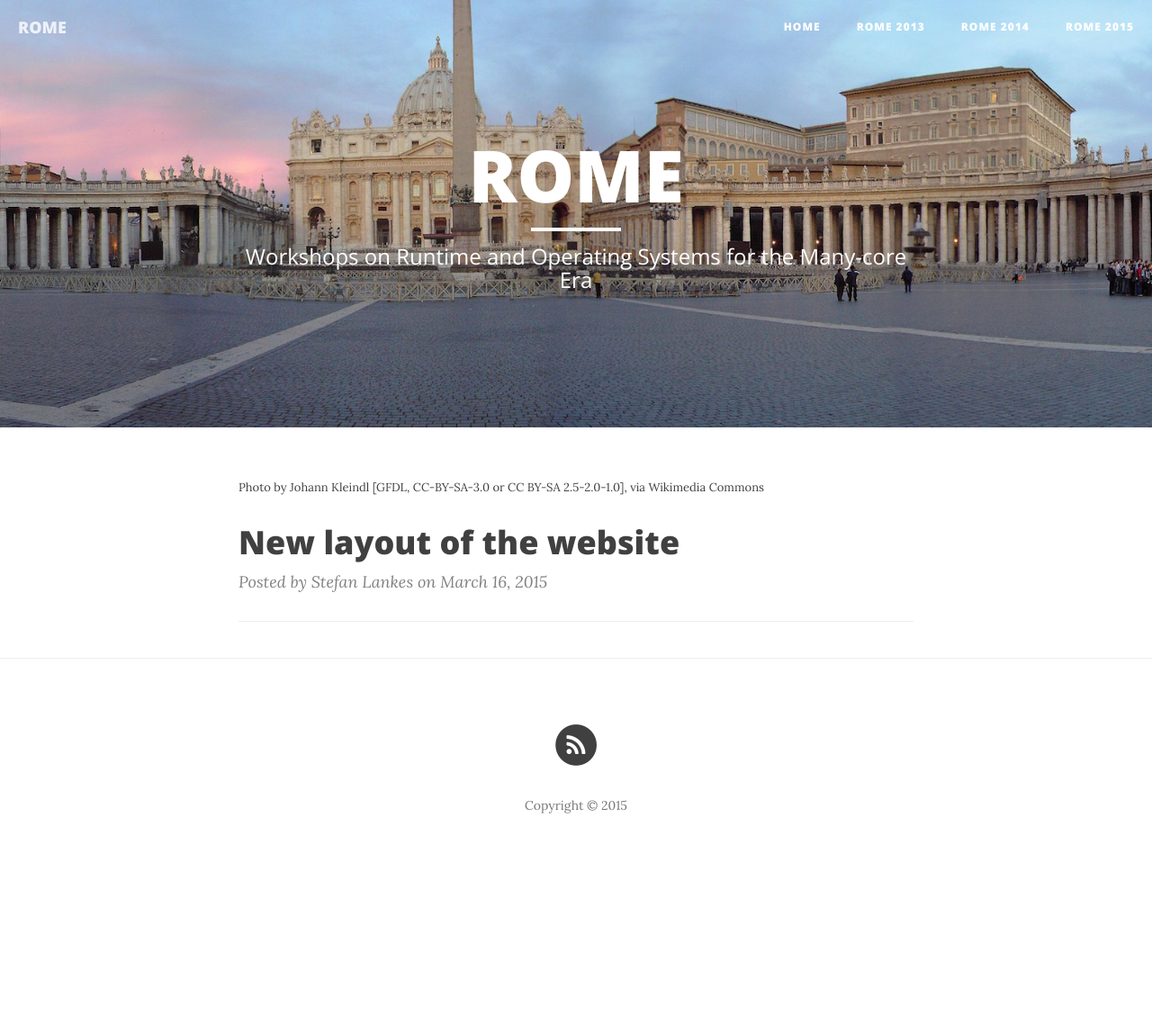
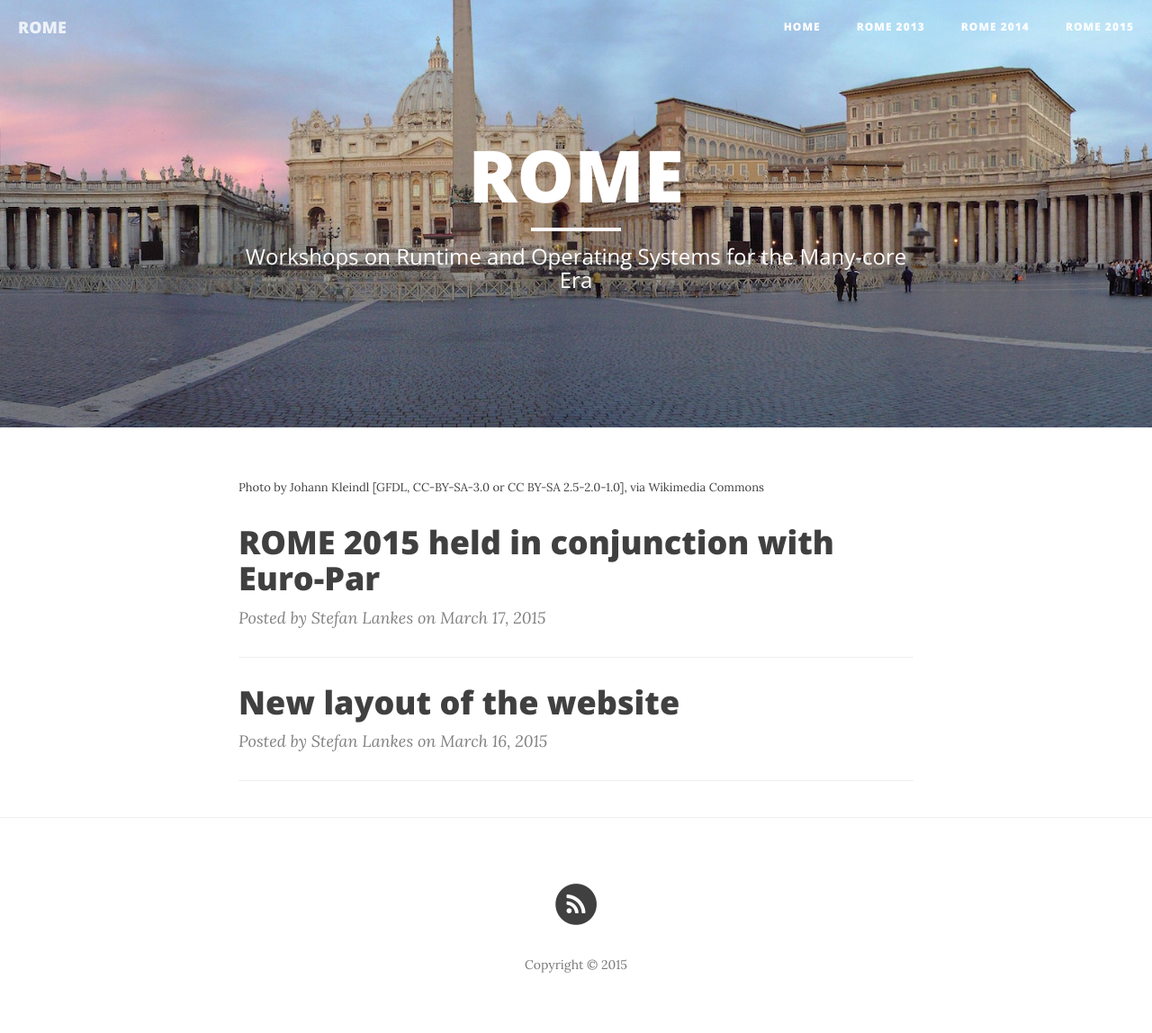
Before and after one commit to WROME/wrome.github.io, a Jekyll site: the page built from index.html, in a window 1280 px wide. Shown: the whole page at 90% size. Built offline with Jekyll 4.4.1, drawn with Linux system fonts in a browser that asks for light colours; nearby versions of some CDN libraries; Markdown is read by kramdown in place of the engine named in the settings; the list of posts is cut into pages by our own code; before the commit the page ends 971 px from its top, so only the background shows below that.

Commit message:
announce ROME 2015 in a special post

```diff
--- a/_posts/2015-03-16-new-layout.md
+++ b/_posts/2015-03-16-new-layout.md
@@ -3,7 +3,7 @@
 title:      "New layout of the website"
 date:       2015-03-16 12:00:00
 author:     "Stefan Lankes"
-header-img: "img/vienna.jpg"
+header-img: "img/rome.jpg"
 ---
 
 ### New layout
--- /dev/null
+++ b/_posts/2015-03-17-ROME-2015.md
@@ -0,0 +1,12 @@
+---
+layout:     post
+title:      "ROME 2015 held in conjunction with Euro-Par"
+date:       2015-03-17 12:00:00
+author:     "Stefan Lankes"
+header-img: "img/vienna.jpg"
+---
+
+### ROME 2015 in Vienna
+
+In 2015 ROME will be held in conjunction with [Euro-Par 2015](http://www.europar2015.org/), August 24 - August 28, 2015, Vienna, Austria.
+More information are published at the new [workshop website](/vienna2015/).
```
